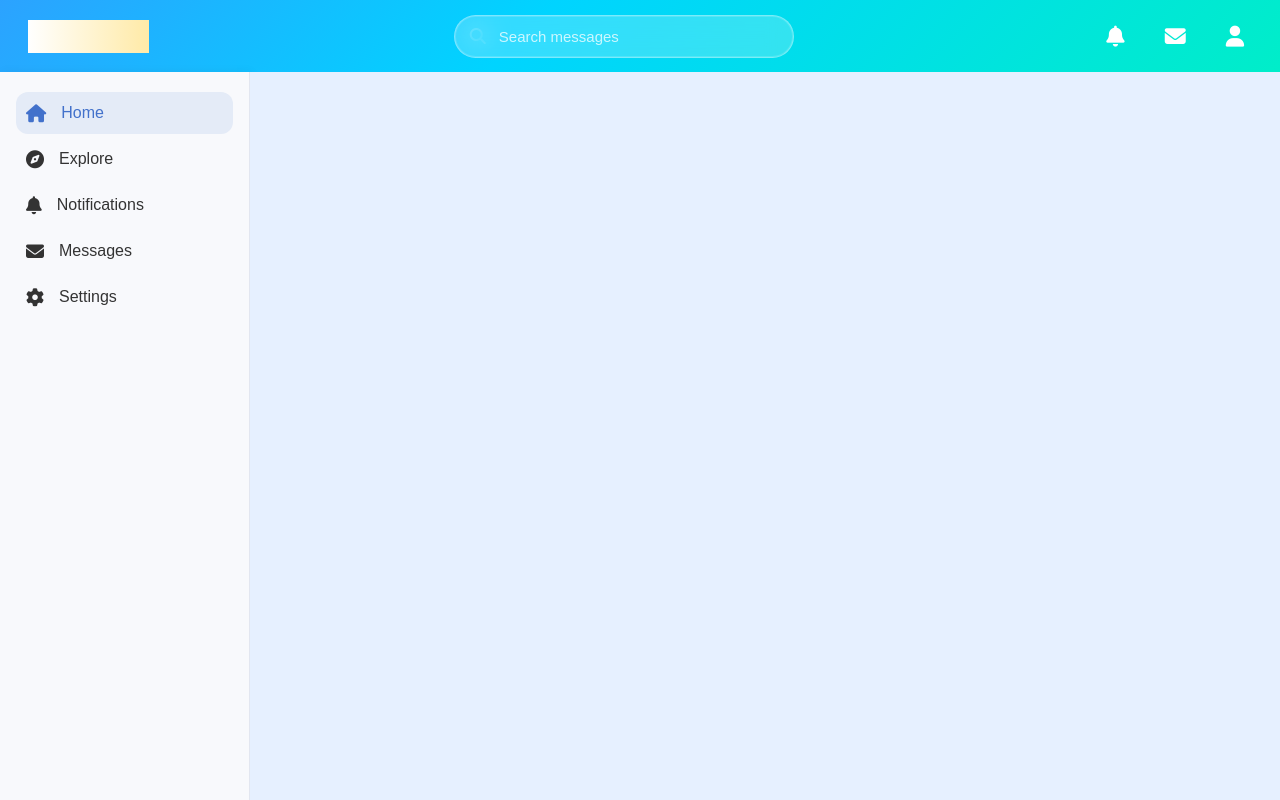
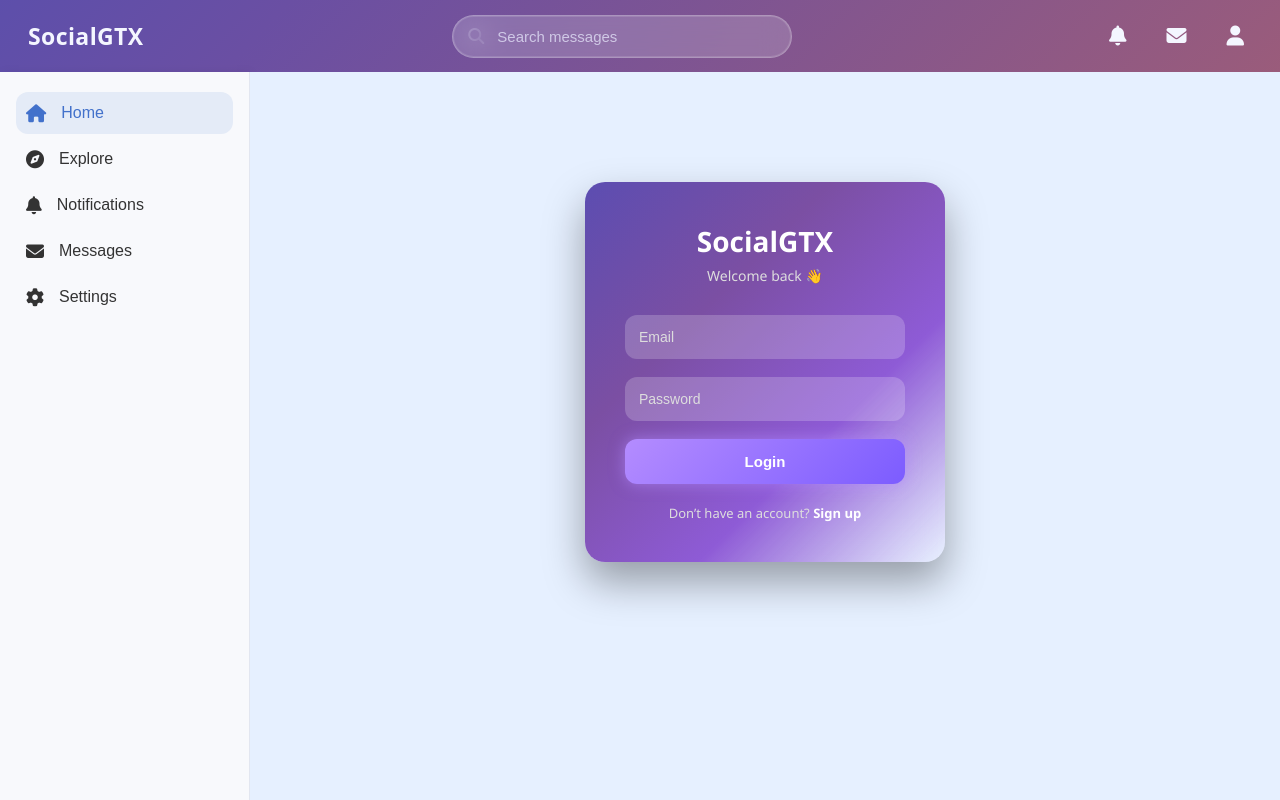
Before and after one commit to nikushaGTX1/socialmedia_GTX, an Angular app: page /login in a window 1280 px wide. Before the commit this address led to /. Built offline with nearby package versions, Linux system fonts and the light colour scheme.

Commit message:
New yleoba

```diff
--- a/src/app/app-routing-module.ts
+++ b/src/app/app-routing-module.ts
@@ -3,10 +3,12 @@ import { RouterModule, Routes } from '@angular/router';
 import { App } from './app';
 import { Register } from './register/register';
 import { Main } from './main/main';
+import { Login } from './login/login';
 
 const routes: Routes = [
   { path: '', component: Main},
   { path: 'register', component: Register },
+  { path: 'login', component: Login}
 
 ];
 
--- a/src/app/login/login.css
+++ b/src/app/login/login.css
@@ -0,0 +1,80 @@
+.login-wrapper {
+  height: 70vh;
+  display: flex;
+  justify-content: center;
+  align-items: center;
+  font-family: 'Segoe UI', sans-serif;
+}
+
+.login-card {
+  width: 360px;
+  padding: 40px;
+  border-radius: 20px;
+    background: linear-gradient(135deg, #5c4db1, #7b4fa3, #8e5bd6, rgba(255, 255, 255, 0.12));
+  backdrop-filter: blur(18px);
+  box-shadow: 0 20px 40px rgba(0, 0, 0, 0.35);
+  text-align: center;
+}
+
+.logo {
+  color: #ffffff;
+  font-size: 28px;
+  font-weight: 700;
+  margin-bottom: 6px;
+}
+
+.subtitle {
+  color: #ddd;
+  font-size: 14px;
+  margin-bottom: 30px;
+}
+
+.input-group {
+  margin-bottom: 18px;
+}
+
+.input-group input {
+  width: 100%;
+  padding: 14px;
+  border-radius: 12px;
+  border: none;
+  outline: none;
+  background: rgba(255, 255, 255, 0.2);
+  color: #fff;
+  font-size: 14px;
+}
+
+.input-group input::placeholder {
+  color: #ddd;
+}
+
+.login-btn {
+  width: 100%;
+  padding: 14px;
+  border-radius: 12px;
+  border: none;
+  background: linear-gradient(135deg, #b48cff, #7c5cff);
+  color: #fff;
+  font-size: 15px;
+  font-weight: 600;
+  cursor: pointer;
+  transition: 0.3s;
+  box-shadow: 0 0 15px rgba(180, 140, 255, 0.6);
+}
+
+.login-btn:hover {
+  transform: translateY(-2px);
+  box-shadow: 0 0 25px rgba(180, 140, 255, 0.9);
+}
+
+.footer-text {
+  margin-top: 20px;
+  font-size: 13px;
+  color: #ddd;
+}
+
+.footer-text a {
+  color: #fff;
+  font-weight: 600;
+  text-decoration: none;
+}
--- a/src/app/login/login.html
+++ b/src/app/login/login.html
@@ -0,0 +1,23 @@
+<div class="login-wrapper">
+  <div class="login-card">
+    <h1 class="logo">SocialGTX</h1>
+    <p class="subtitle">Welcome back 👋</p>
+
+    <form>
+      <div class="input-group">
+        <input type="email" placeholder="Email" required />
+      </div>
+
+      <div class="input-group">
+        <input type="password" placeholder="Password" required />
+      </div>
+
+      <button class="login-btn">Login</button>
+
+      <p class="footer-text">
+        Don’t have an account?
+        <a href="#">Sign up</a>
+      </p>
+    </form>
+  </div>
+</div>
--- a/src/app/nav/nav.css
+++ b/src/app/nav/nav.css
@@ -3,17 +3,17 @@
   padding: 0 28px;
   background: linear-gradient(
     135deg,
-    #6a5cff,
-    #00d4ff,
-    #00ffa3
+    #3a4fbf,
+    #6a4fa3,
+    #9b5c7a
   );
-  background-size: 200% 200%;
-  animation: gradientFlow 8s ease infinite;
+  background-size: 160% 160%;
+  animation: gradientFlow 10s ease infinite;
   display: flex;
   align-items: center;
   justify-content: space-between;
-  color: #ffffff;
-  box-shadow: 0 10px 30px rgba(0, 0, 0, 0.25);
+  color: #f4f6ff;
+  box-shadow: 0 12px 28px rgba(35, 40, 90, 0.35);
 }
 
 @keyframes gradientFlow {
@@ -23,12 +23,11 @@
 }
 
 .logo {
-  font-size: 24px;
+  font-size: 23px;
   font-weight: 800;
-  letter-spacing: 0.5px;
+  letter-spacing: 0.4px;
   cursor: pointer;
-  background: linear-gradient(90deg, #fff, #ffeaa7);
-  -webkit-text-fill-color: transparent;
+
 }
 
 .search-container {
@@ -40,17 +39,17 @@
   width: 100%;
   padding: 12px 16px 12px 44px;
   border-radius: 999px;
-  border: 1px solid rgba(255, 255, 255, 0.35);
+  border: 1px solid rgba(255, 255, 255, 0.25);
   outline: none;
   font-size: 15px;
-  backdrop-filter: blur(12px);
-  background: rgba(255, 255, 255, 0.2);
-  color: #ffffff;
-  box-shadow: inset 0 0 0 1px rgba(255,255,255,0.15);
+  backdrop-filter: blur(14px);
+  background: rgba(245, 246, 255, 0.18);
+  color: #f4f6ff;
+  box-shadow: inset 0 0 0 1px rgba(255,255,255,0.12);
 }
 
 .search-container input::placeholder {
-  color: rgba(255, 255, 255, 0.75);
+  color: rgba(235, 238, 255, 0.7);
 }
 
 .search-container i {
@@ -58,7 +57,7 @@
   left: 16px;
   top: 50%;
   transform: translateY(-50%);
-  color: rgba(255, 255, 255, 0.9);
+  color: rgba(235, 238, 255, 0.9);
 }
 
 /* RIGHT ICONS */
@@ -69,9 +68,9 @@
 }
 
 .nav-right i {
-  font-size: 21px;
+  font-size: 20px;
   cursor: pointer;
-  color: #ffffff;
+  color: #f4f6ff;
   padding: 8px;
   border-radius: 50%;
   transition:
@@ -81,7 +80,7 @@
 }
 
 .nav-right i:hover {
-  transform: scale(1.2) rotate(4deg);
-  background: rgba(255, 255, 255, 0.25);
-  box-shadow: 0 0 15px rgba(255, 255, 255, 0.6);
+  transform: scale(1.15);
+  background: rgba(244, 198, 216, 0.22);
+  box-shadow: 0 0 14px rgba(155, 92, 122, 0.5);
 }
--- a/src/app/register/register.html
+++ b/src/app/register/register.html
@@ -43,9 +43,9 @@
         <p *ngIf="error" class="feedback error">{{ error }}</p>
         <p *ngIf="success" class="feedback success">{{ success }}</p>
 
-        <p class="login-link">Already have an account? <a href="#">Login</a></p>
+<p class="login-link">
+  Already have an account?
+  <a routerLink="/login">Login</a>
+</p>
     </div>
 </div>
-
-
-<h1>DATO YLEXAR 2</h1>
```
